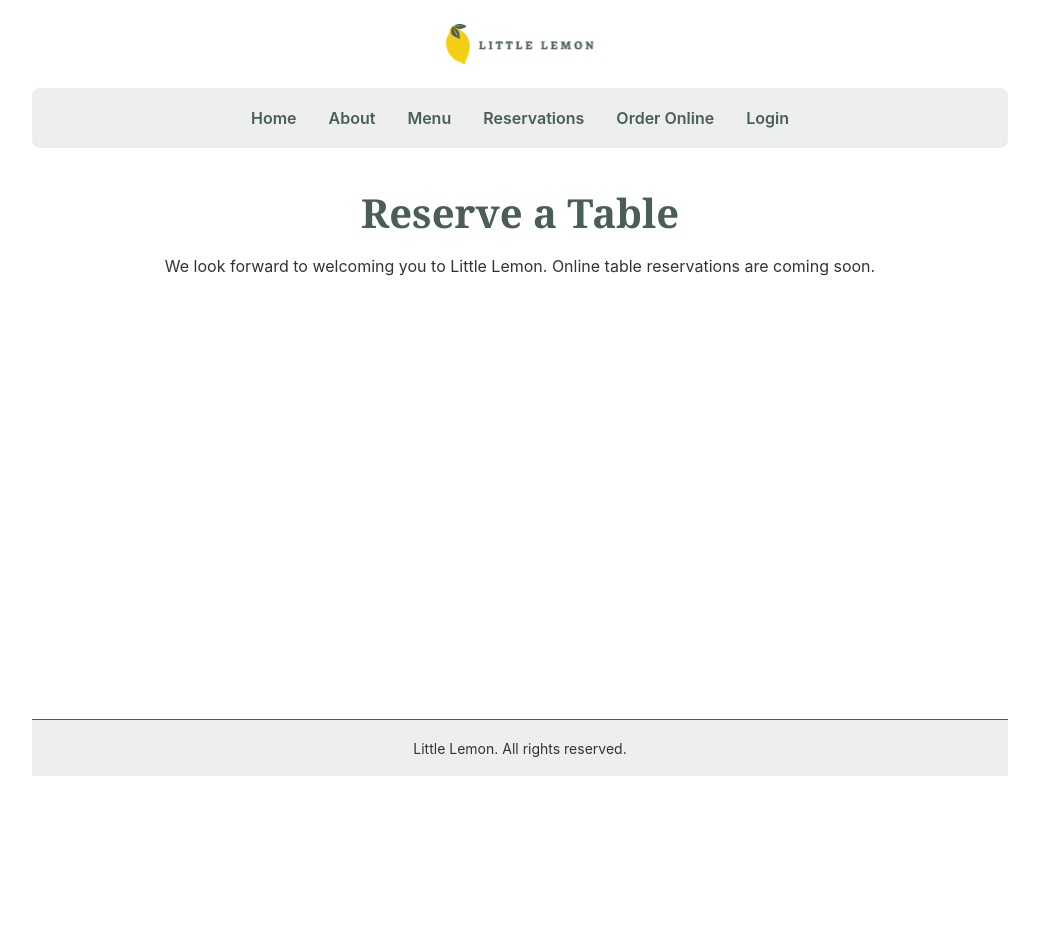
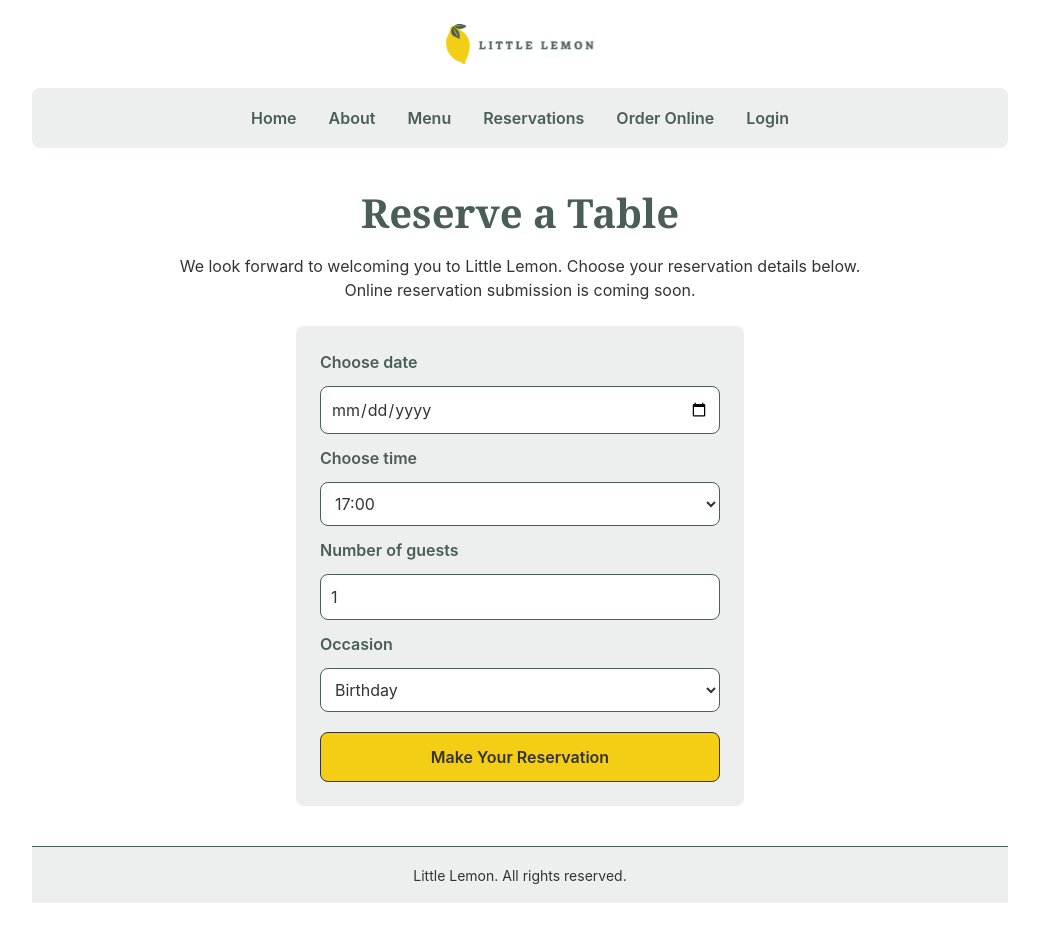
Before and after one commit to thando-seo/little-lemon-booking-app, a React (Create React App) app: page /booking in a window 1280 px wide. Shown: the whole page, without its empty margins (120-1159 px from the left). Before the commit the page ends 800 px from the top, so only its background shows below. Built offline with nearby package versions, Linux system fonts and the light colour scheme.

Commit message:
feat: add controlled booking form

```diff
--- a/src/App.css
+++ b/src/App.css
@@ -264,6 +264,65 @@
   margin-top: 1rem;
 }
 
+.booking-form {
+  display: grid;
+  grid-template-columns: minmax(0, 1fr);
+  gap: 0.75rem;
+  max-width: 28rem;
+  margin: 1.5rem auto 0;
+  padding: clamp(1rem, 3vw, 1.5rem);
+  text-align: left;
+  background-color: var(--color-light-gray);
+  border-radius: var(--radius-ui);
+}
+
+.booking-form label {
+  color: var(--color-green);
+  font-weight: 600;
+}
+
+.booking-form input,
+.booking-form select {
+  width: 100%;
+  min-width: 0;
+  min-height: 44px;
+  padding: 0.625rem;
+  font: inherit;
+  color: var(--color-charcoal);
+  background-color: var(--color-background);
+  border: 1px solid var(--color-green);
+  border-radius: var(--radius-ui);
+}
+
+.booking-submit {
+  min-height: 44px;
+  margin-top: 0.5rem;
+  padding: 0.75rem 1rem;
+  font: inherit;
+  font-weight: 600;
+  color: var(--color-charcoal);
+  background-color: var(--color-yellow);
+  border: 1px solid var(--color-charcoal);
+  border-radius: var(--radius-ui);
+  cursor: pointer;
+}
+
+.booking-submit:hover {
+  text-decoration: underline;
+}
+
+.booking-submit:active {
+  color: var(--color-background);
+  background-color: var(--color-green);
+}
+
+.booking-form input:focus-visible,
+.booking-form select:focus-visible,
+.booking-submit:focus-visible {
+  outline: 3px solid var(--color-green);
+  outline-offset: 3px;
+}
+
 @media (max-width: 40rem) {
   #root {
     gap: 1rem;
--- /dev/null
+++ b/src/components/BookingForm.js
@@ -0,0 +1,42 @@
+import { useState } from 'react';
+
+function BookingForm() {
+  const [date, setDate] = useState('');
+  const [availableTimes] = useState([
+    '17:00', '18:00', '19:00', '20:00', '21:00', '22:00',
+  ]);
+  const [time, setTime] = useState(availableTimes[0]);
+  const [guests, setGuests] = useState(1);
+  const [occasion, setOccasion] = useState('Birthday');
+
+  function handleSubmit(event) {
+    event.preventDefault();
+  }
+
+  return (
+    <form className="booking-form" aria-label="Table reservation" onSubmit={handleSubmit}>
+      <label htmlFor="res-date">Choose date</label>
+      <input type="date" id="res-date" value={date} onChange={(event) => setDate(event.target.value)} />
+
+      <label htmlFor="res-time">Choose time</label>
+      <select id="res-time" value={time} onChange={(event) => setTime(event.target.value)}>
+        {availableTimes.map((availableTime) => (
+          <option key={availableTime} value={availableTime}>{availableTime}</option>
+        ))}
+      </select>
+
+      <label htmlFor="guests">Number of guests</label>
+      <input type="number" id="guests" min="1" max="10" value={guests} onChange={(event) => setGuests(event.target.value)} />
+
+      <label htmlFor="occasion">Occasion</label>
+      <select id="occasion" value={occasion} onChange={(event) => setOccasion(event.target.value)}>
+        <option value="Birthday">Birthday</option>
+        <option value="Anniversary">Anniversary</option>
+      </select>
+
+      <button type="submit" className="booking-submit">Make Your Reservation</button>
+    </form>
+  );
+}
+
+export default BookingForm;
--- a/src/pages/BookingPage.js
+++ b/src/pages/BookingPage.js
@@ -1,8 +1,11 @@
+import BookingForm from '../components/BookingForm';
+
 function BookingPage() {
   return (
     <section className="page-shell" aria-labelledby="booking-title">
       <h1 id="booking-title">Reserve a Table</h1>
-      <p>We look forward to welcoming you to Little Lemon. Online table reservations are coming soon.</p>
+      <p>We look forward to welcoming you to Little Lemon. Choose your reservation details below. Online reservation submission is coming soon.</p>
+      <BookingForm />
     </section>
   );
 }
```
Also changed, not shown: 1 other file (tests, documents, lock files or other folders).
